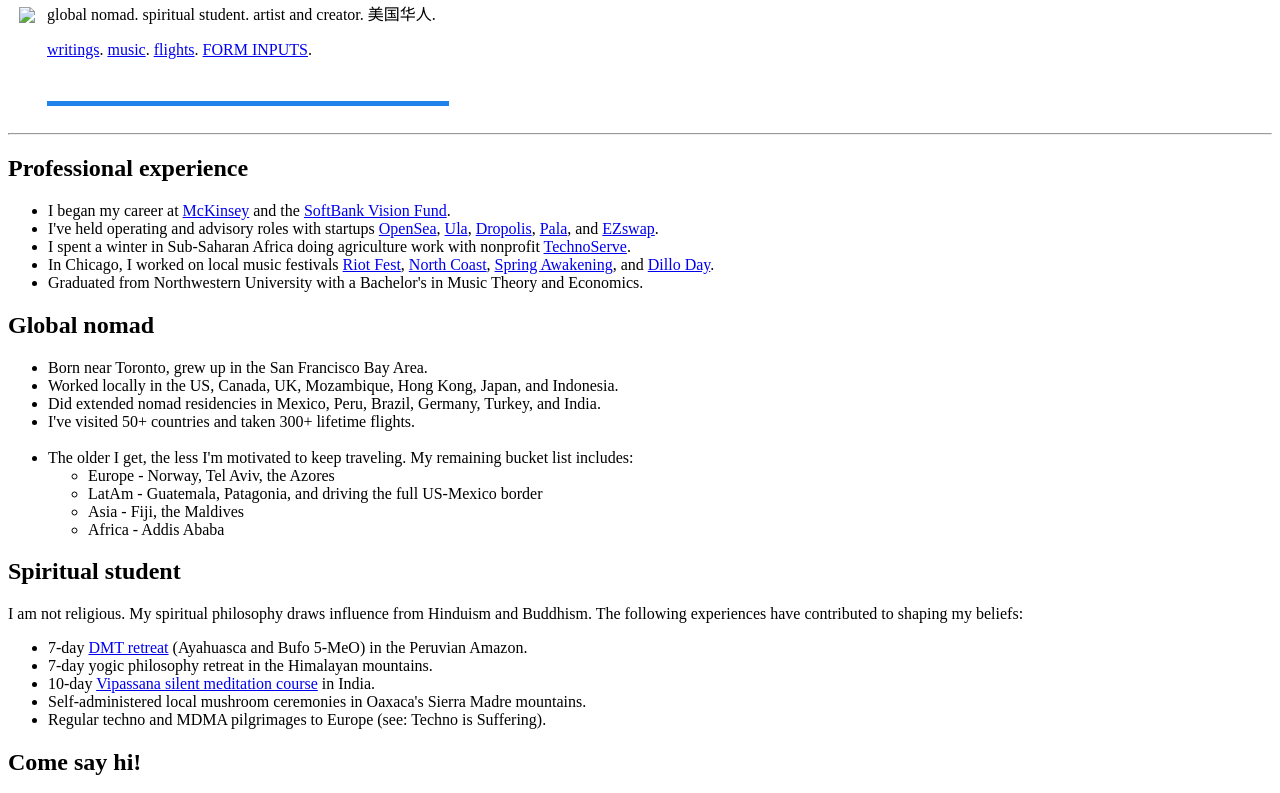
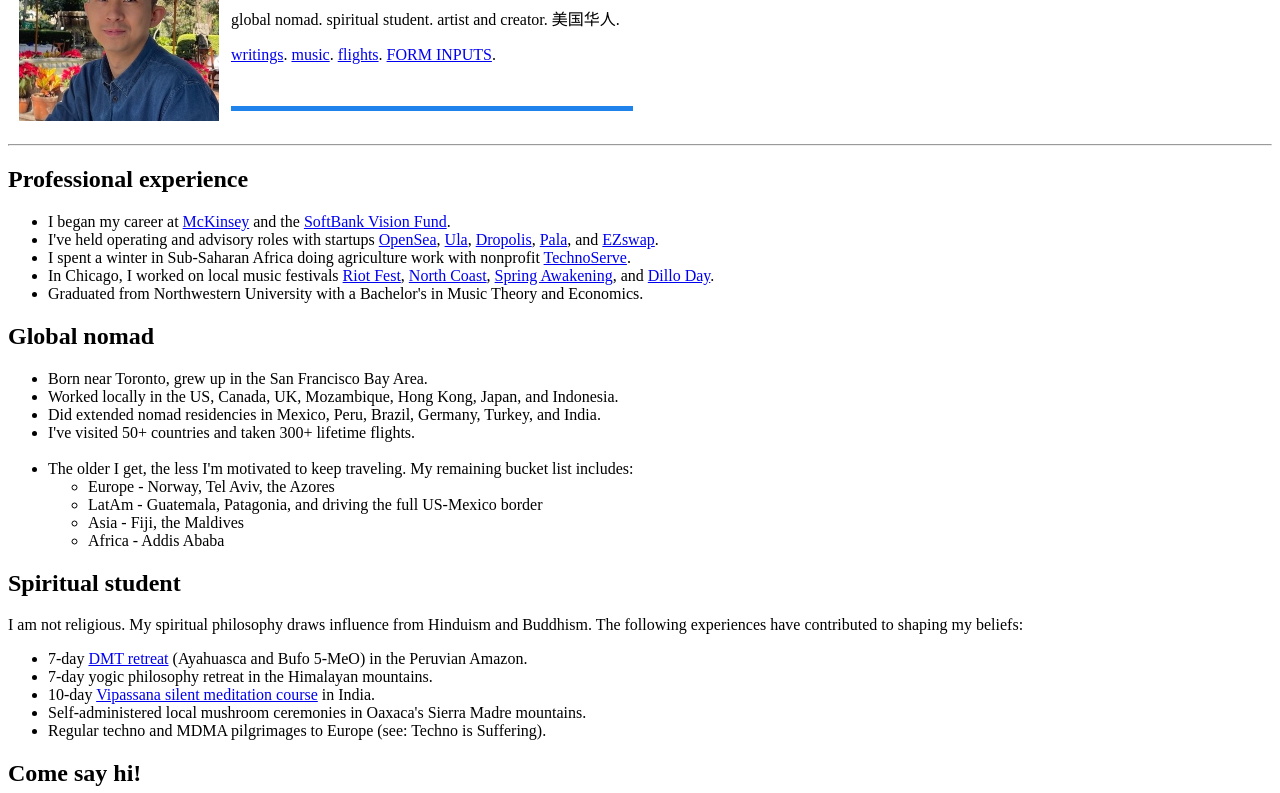
Before and after one commit to tormodpwns/personal, a plain HTML site: page Personal site.html in a window 1280 px wide. Shown: the part 98-891 px from the top of the page. Drawn offline with Linux system fonts and the light colour scheme.

Commit message:
Update image source and add alt text

```diff
--- a/Personal site.html
+++ b/Personal site.html
@@ -10,7 +10,7 @@
     <table cellspacing="10">
         <tr>
             <td>
-                <img src="photos/JHPFP.jpeg">
+                <img src="JHPFP.jpeg" alt="james hu">
             </td>
             <td>
                 <h1>James Hu</h1>
```
